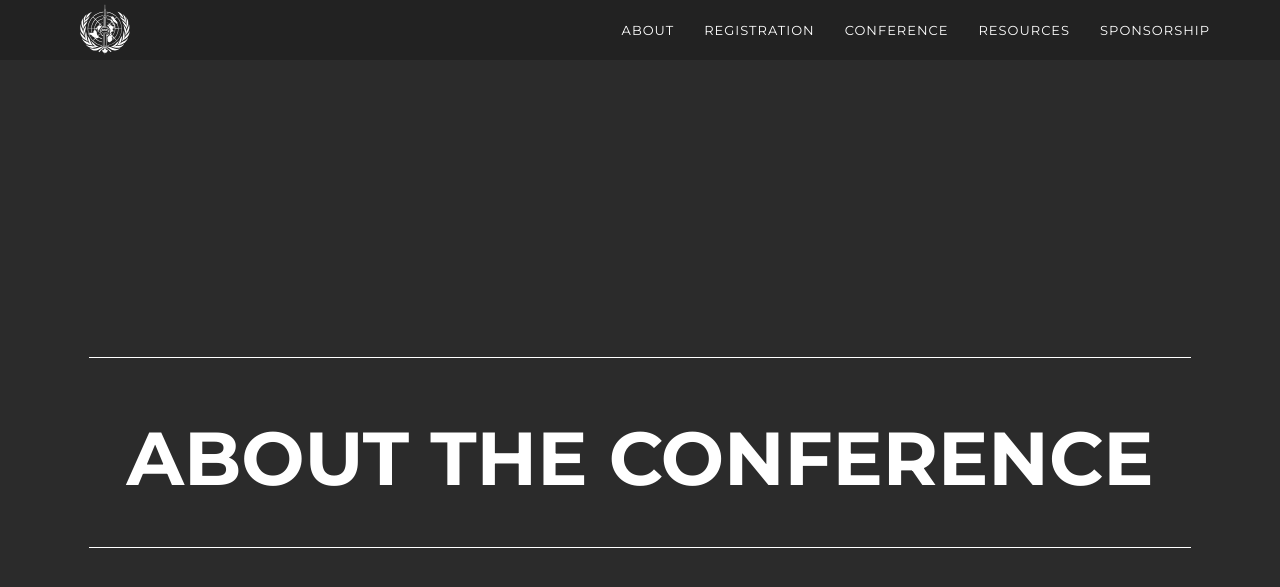
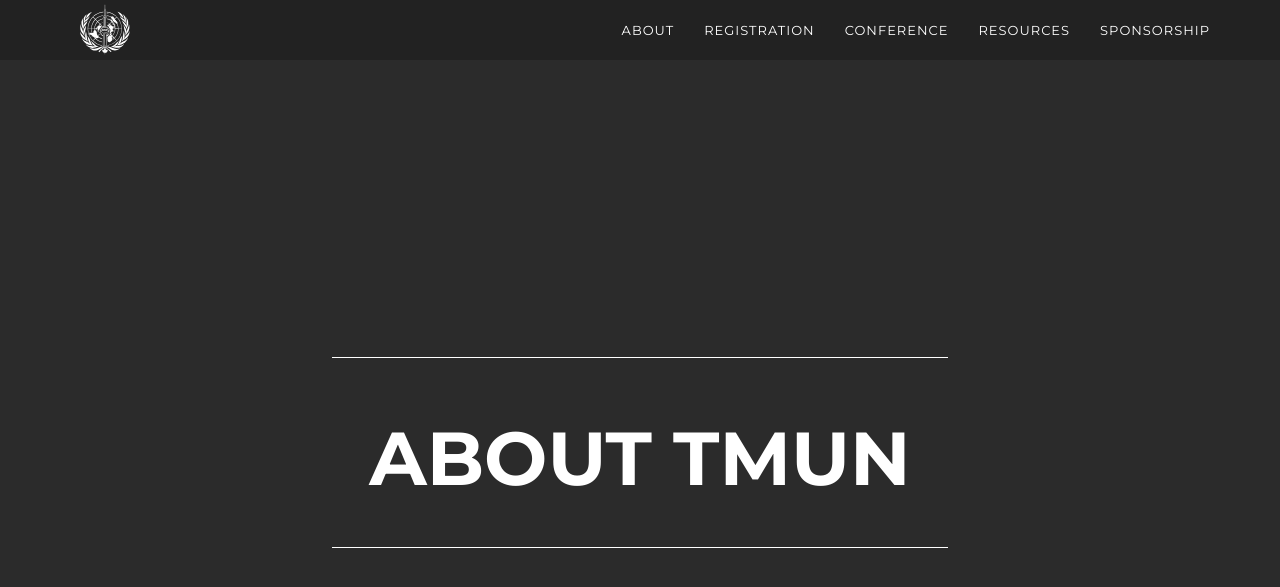
Before and after one commit to TorontoModelUnitedNations/TorontoModelUnitedNations.github.io, a Jekyll site: the page built from _pages/about.html, in a window 1280 px wide and 900 px high. Shown: the top 587 px of the window. Built offline with Jekyll 4.4.1, drawn with Linux system fonts in a browser that asks for light colours; some web fonts are replaced.

Commit message:
change title of about us page

```diff
--- a/_pages/about.html
+++ b/_pages/about.html
@@ -1,7 +1,7 @@
 ---
 layout: default_layout
 permalink: /about
-title: About the Conference
+title: About TMUN
 ---
 
     <div class="event">
```
